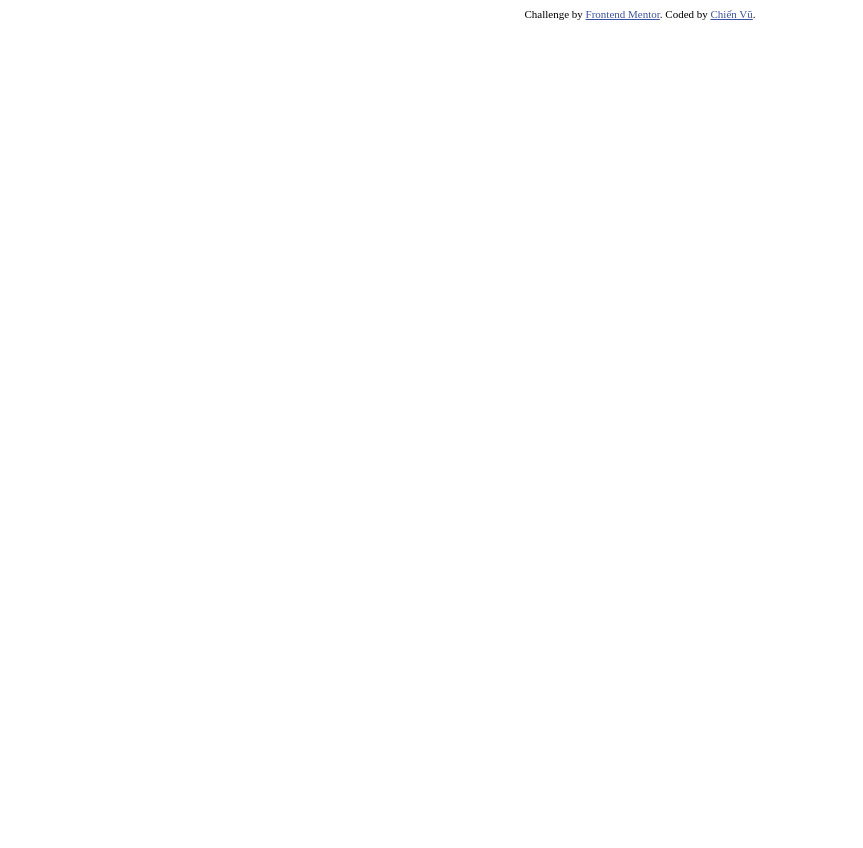
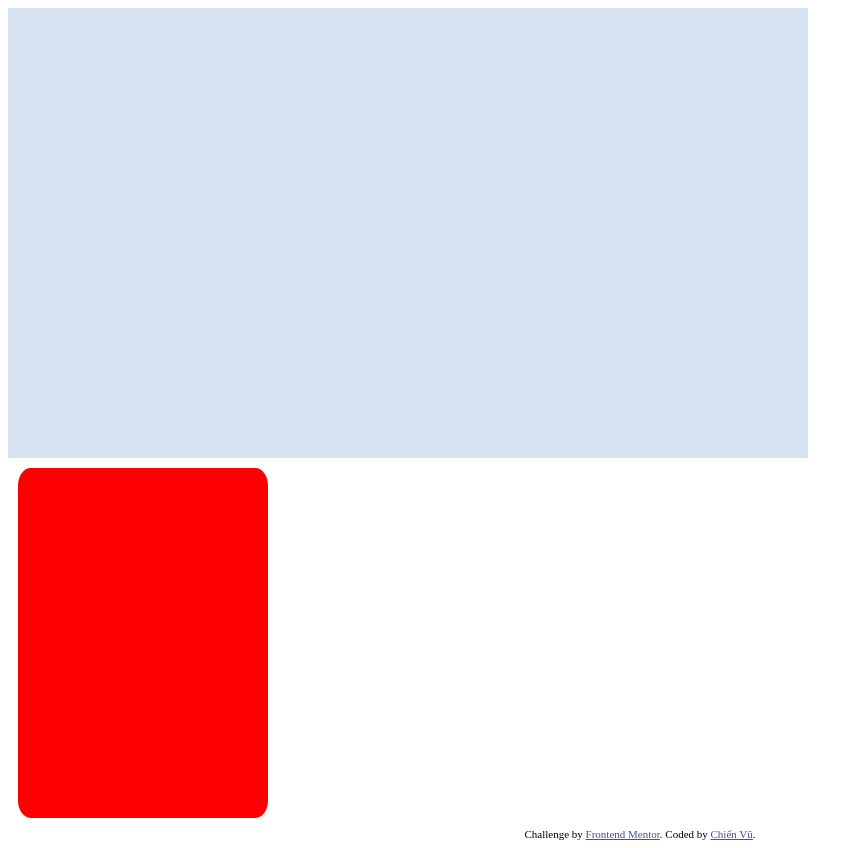
Before and after one commit to chienvux2111/qr_code, a plain HTML site: page qr-code-component-main/index.html in a window 1280 px wide. Shown: the whole page, without its empty margins (0-863 px from the left). Before the commit the page ends 800 px from the top, so only its background shows below. Drawn offline with Linux system fonts and the light colour scheme.

Commit message:
thêm 2 background

```diff
--- a/qr-code-component-main/index.html
+++ b/qr-code-component-main/index.html
@@ -12,10 +12,33 @@
   <style>
     .attribution { font-size: 11px; text-align: center; }
     .attribution a { color: hsl(228, 45%, 44%); }
+    .background-square{
+      display: block;
+      width: 800px;
+      height: 450px;
+      background-color: hsl(212, 45%, 89%);
+      border: none;
+      /* box-shadow: rgba(0, 0, 0, 0.2) 0px 30px 40px -7px; */
+    }
+    .qr-code-background{
+      display: block;
+      margin: 10px;
+      width: 250px;
+      height: 350px;
+      background-color: red;
+      border-radius: 5%;
+      border: none;
+      /* box-shadow: rgba(0, 0, 0, 0.2) 0px 30px 40px -7px; */
+    }
   </style>
 </head>
 <body>
+  <div class="background-square"></div>
+  <div class ="qr-code-background">
 
+
+
+  </div>
 
 
 
```
